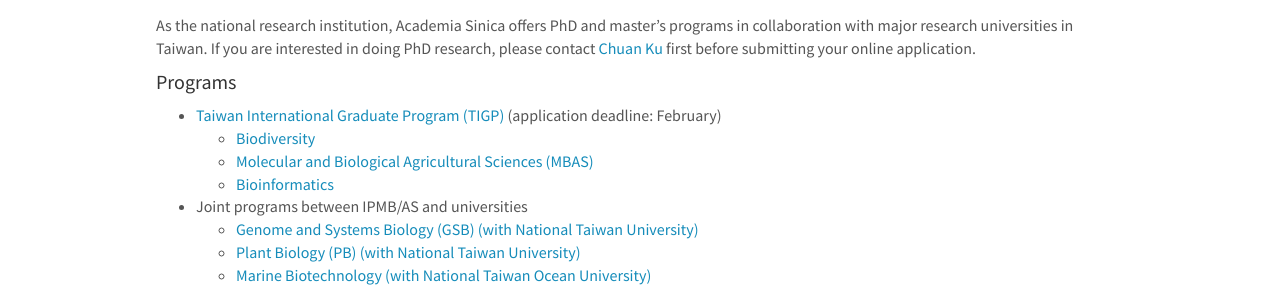
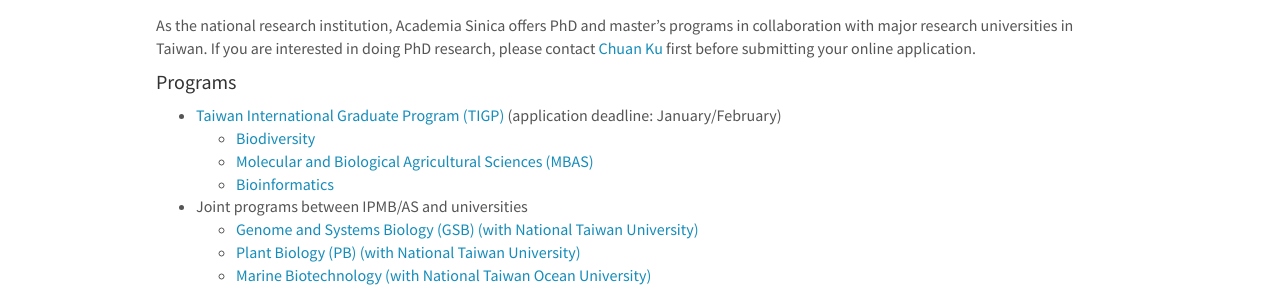
Before and after one commit to tzutongkao/Kao_Lab, a Jekyll site: the page built from _pages/openings.md, in a window 1280 px wide and 900 px high, scrolled down 989 px. Shown: the part 155-445 px from the top of the window. Built offline with Jekyll 4.4.1, drawn with Linux system fonts in a browser that asks for light colours; nearby versions of some CDN libraries.

Commit message:
Update openings.md

```diff
--- a/_pages/openings.md
+++ b/_pages/openings.md
@@ -51,7 +51,7 @@
 As the national research institution, Academia Sinica offers PhD and master's programs in collaboration with major research universities in Taiwan. If you are interested in doing PhD research, please contact [Chuan Ku](mailto:chuanku@gate.sinica.edu.tw) first before submitting your online application.
 
 #### Programs
-* [Taiwan International Graduate Program (TIGP)](http://tigp.sinica.edu.tw/) (application deadline: February)
+* [Taiwan International Graduate Program (TIGP)](http://tigp.sinica.edu.tw/) (application deadline: January/February)
   * [Biodiversity](http://tigp-biodiv.biodiv.tw/)
   * [Molecular and Biological Agricultural Sciences (MBAS)](http://abrc.sinica.edu.tw/mbas/)
   * [Bioinformatics](https://tigpbp.iis.sinica.edu.tw/tigpbio/old/index.html)
```
